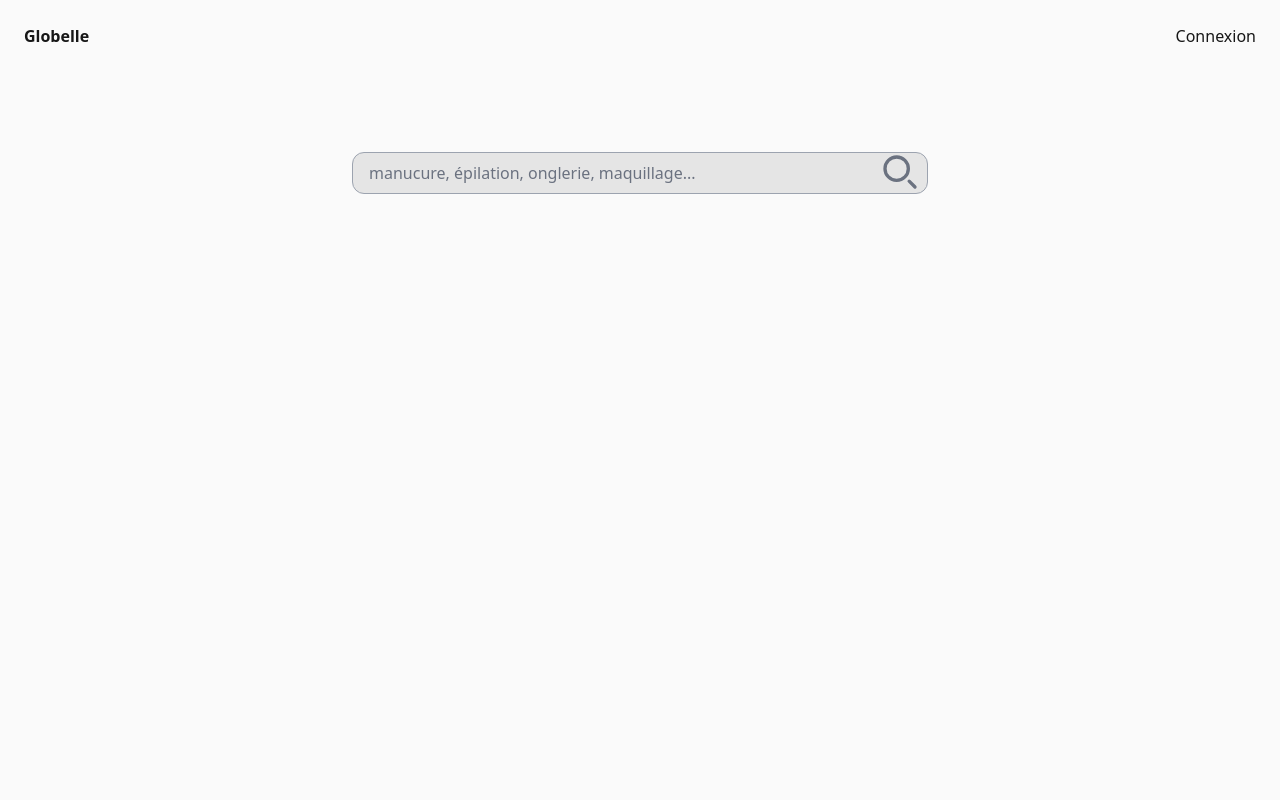
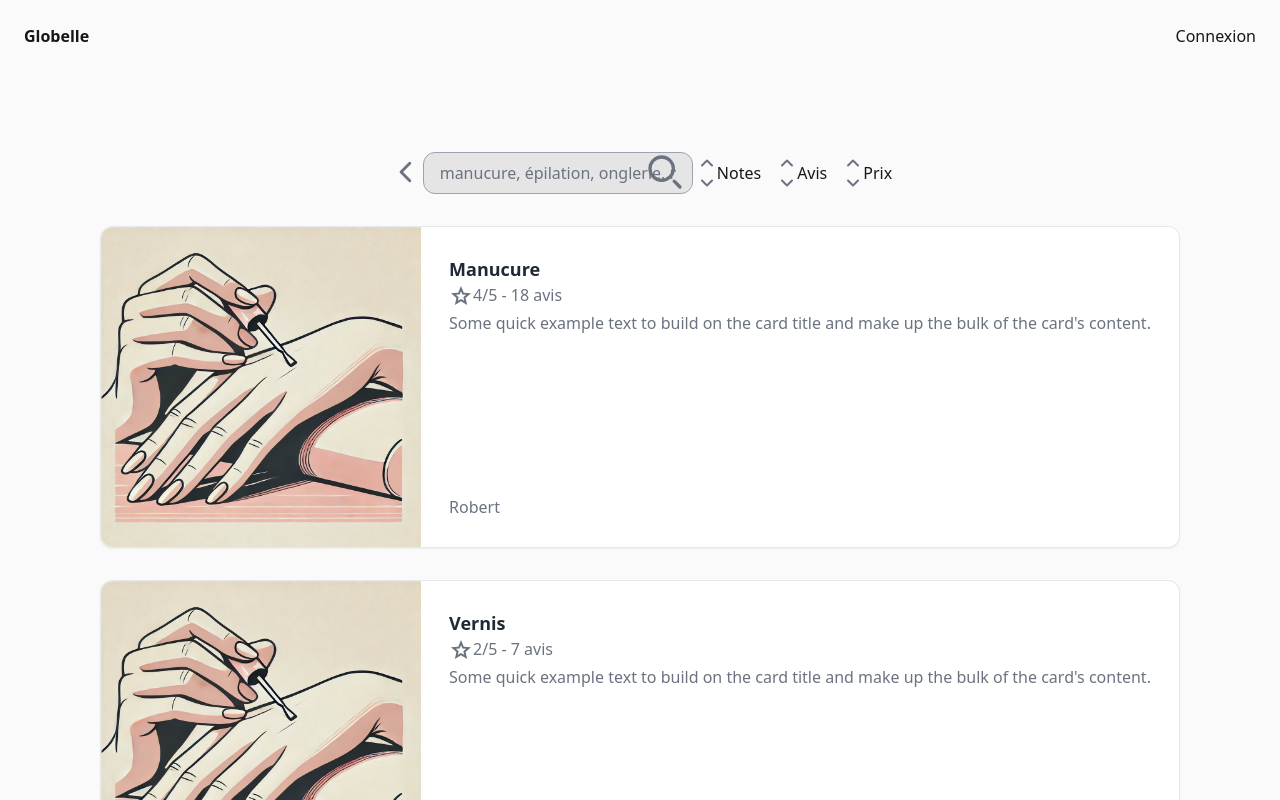
Before and after one commit to ClementBerleux/globelle-front, an Angular app: page /result in a window 1280 px wide. Shown: the top 800 px of the page. Built offline with nearby package versions, Linux system fonts and the light colour scheme.

Commit message:
Ajout resultats de recherche

```diff
--- a/src/app/components/accueil/accueil.component.html
+++ b/src/app/components/accueil/accueil.component.html
@@ -10,7 +10,7 @@
     />
     <div class="relative">
       <svg
-        class="absolute -left-12 w-10 h-10 text-gray-500 hover:text-gray-800 hover:cursor-pointer"
+        class="absolute -left-12 w-10 h-10 text-gray-500 hover:text-gray-800 hover:cursor-vernis"
         aria-hidden="true"
         xmlns="http://www.w3.org/2000/svg"
         width="24"
@@ -36,9 +36,6 @@
     @for (categorie of categories; track $index) {
     <div
       class="w-[10rem] flex flex-col cursor-vernis bg-white dark:bg-neutral-900 border dark:border-neutral-700 shadow-sm hover:shadow-lg rounded-xl dark:shadow-neutral-50/70"
-    >
-      <a
-        href=""
       [routerLink]="['/result']"
       [queryParams]="{ search: categorie.name }"
     >
@@ -46,7 +43,7 @@
         class="w-full h-auto rounded-t-xl"
         [src]="categorie.image"
         [alt]="categorie.name"
-      /></a>
+      />
       <div class="p-1">
         <h3 class="text-lg text-center font-bold text-gray-800 dark:text-white">
           {{ categorie.name }}
--- a/src/app/components/search-results/search-results.component.html
+++ b/src/app/components/search-results/search-results.component.html
@@ -1,15 +1,33 @@
-<div class="flex flex-col justify-center items-center mt-20 mb-8">
+<div class="flex flex-col justify-center items-center mt-20 mb-8 gap-8">
+  <div class="flex gap-1 flex-col sm:flex-row justify-center items-center">
     <div class="flex">
+      <svg
+        width="40"
+        height="40"
+        viewBox="0 0 48 48"
+        fill="none"
+        xmlns="http://www.w3.org/2000/svg"
+        routerLink="/home"
+        class="text-gray-500 hover:text-gray-800 hover:cursor-vernis focus:outline-none"
+      >
+        <path
+          d="M30 36L18 24L30 12"
+          stroke="currentColor"
+          stroke-width="4"
+          stroke-linecap="round"
+          stroke-linejoin="round"
+        />
+      </svg>
       <input
         type="text"
-      class="w-[24rem] sm:w-[36rem] px-4 py-2 bg-neutral-200 border border-gray-400 rounded-xl text-gray-900 placeholder-gray-500 focus:outline-none focus:border-transparent focus:ring-2 focus:ring-pink-500 caret-pink-500"
+        class="w-full px-4 py-2 bg-neutral-200 border border-gray-400 rounded-xl text-gray-900 placeholder-gray-500 focus:outline-none focus:border-transparent focus:ring-2 focus:ring-pink-500 caret-pink-500"
         placeholder="manucure, épilation, onglerie, maquillage..."
         [value]="search"
         [(ngModel)]="search"
       />
       <div class="relative">
         <svg
-        class="absolute -left-12 w-10 h-10 text-gray-500 hover:text-gray-800 hover:cursor-pointer"
+          class="absolute -left-12 w-10 h-10 text-gray-500 hover:text-gray-800 hover:cursor-vernis focus:outline-none"
           aria-hidden="true"
           xmlns="http://www.w3.org/2000/svg"
           width="24"
@@ -28,4 +46,167 @@
         </svg>
       </div>
     </div>
+    <div class="flex items-center gap-4">
+      <div class="flex items-center">
+        <div class="flex flex-col">
+          <svg
+            width="20"
+            height="20"
+            viewBox="0 0 20 20"
+            fill="none"
+            xmlns="http://www.w3.org/2000/svg"
+            class="text-gray-500 hover:text-gray-800 hover:cursor-vernis focus:outline-none"
+          >
+            <path
+              d="M15 12.5L10 7.5L5 12.5"
+              stroke="currentColor"
+              stroke-width="2"
+              stroke-linecap="round"
+              stroke-linejoin="round"
+            />
+          </svg>
+          <svg
+            width="20"
+            height="20"
+            viewBox="0 0 20 20"
+            fill="none"
+            xmlns="http://www.w3.org/2000/svg"
+            class="text-gray-500 hover:text-gray-800 hover:cursor-vernis focus:outline-none"
+          >
+            <path
+              d="M5 7.5L10 12.5L15 7.5"
+              stroke="currentColor"
+              stroke-width="2"
+              stroke-linecap="round"
+              stroke-linejoin="round"
+            />
+          </svg>
         </div>
+        <p>Notes</p>
+      </div>
+      <div class="flex items-center">
+        <div class="flex flex-col">
+          <svg
+            width="20"
+            height="20"
+            viewBox="0 0 20 20"
+            fill="none"
+            xmlns="http://www.w3.org/2000/svg"
+            class="text-gray-500 hover:text-gray-800 hover:cursor-vernis focus:outline-none"
+          >
+            <path
+              d="M15 12.5L10 7.5L5 12.5"
+              stroke="currentColor"
+              stroke-width="2"
+              stroke-linecap="round"
+              stroke-linejoin="round"
+            />
+          </svg>
+          <svg
+            width="20"
+            height="20"
+            viewBox="0 0 20 20"
+            fill="none"
+            xmlns="http://www.w3.org/2000/svg"
+            class="text-gray-500 hover:text-gray-800 hover:cursor-vernis focus:outline-none"
+          >
+            <path
+              d="M5 7.5L10 12.5L15 7.5"
+              stroke="currentColor"
+              stroke-width="2"
+              stroke-linecap="round"
+              stroke-linejoin="round"
+            />
+          </svg>
+        </div>
+        <p>Avis</p>
+      </div>
+      <div class="flex items-center">
+        <div class="flex flex-col">
+          <svg
+            width="20"
+            height="20"
+            viewBox="0 0 20 20"
+            fill="none"
+            xmlns="http://www.w3.org/2000/svg"
+            class="text-gray-500 hover:text-gray-800 hover:cursor-vernis focus:outline-none"
+          >
+            <path
+              d="M15 12.5L10 7.5L5 12.5"
+              stroke="currentColor"
+              stroke-width="2"
+              stroke-linecap="round"
+              stroke-linejoin="round"
+            />
+          </svg>
+          <svg
+            width="20"
+            height="20"
+            viewBox="0 0 20 20"
+            fill="none"
+            xmlns="http://www.w3.org/2000/svg"
+            class="text-gray-500 hover:text-gray-800 hover:cursor-vernis focus:outline-none"
+          >
+            <path
+              d="M5 7.5L10 12.5L15 7.5"
+              stroke="currentColor"
+              stroke-width="2"
+              stroke-linecap="round"
+              stroke-linejoin="round"
+            />
+          </svg>
+        </div>
+        <p>Prix</p>
+      </div>
+    </div>
+  </div>
+  @for (service of services; track $index) {
+  <div
+    class="bg-white mx-4 border rounded-xl shadow-sm sm:flex dark:bg-neutral-900 dark:border-neutral-700 dark:shadow-neutral-700/70"
+  >
+    <div
+      class="shrink-0 w-full rounded-t-xl overflow-hidden sm:rounded-s-xl sm:max-w-60 sm:rounded-se-none md:max-w-xs"
+    >
+      <img
+        class="size-full top-0 start-0 object-cover"
+        src="images/categories/manucure.webp"
+        alt="Card Image"
+      />
+    </div>
+    <div class="flex flex-wrap">
+      <div class="p-4 flex flex-col h-full sm:p-7">
+        <h3 class="text-lg font-bold text-gray-800 dark:text-white">
+          {{ service.name }}
+        </h3>
+        <div class="flex">
+          <svg
+            width="24"
+            height="24"
+            viewBox="0 0 24 24"
+            fill="none"
+            xmlns="http://www.w3.org/2000/svg"
+            class="text-gray-500"
+          >
+            <path
+              d="M8.85 17.825L12 15.925L15.15 17.85L14.325 14.25L17.1 11.85L13.45 11.525L12 8.125L10.55 11.5L6.9 11.825L9.675 14.25L8.85 17.825ZM5.825 22L7.45 14.975L2 10.25L9.2 9.625L12 3L14.8 9.625L22 10.25L16.55 14.975L18.175 22L12 18.275L5.825 22Z"
+              fill="currentColor"
+            />
+          </svg>
+          <p class="text-s text-gray-500 dark:text-neutral-500">
+            {{ service.note }}/5 - {{ service.nbAvis }} avis
+          </p>
+        </div>
+        <p class="mt-1 text-gray-500 dark:text-neutral-400">
+          Some quick example text to build on the card title and make up the
+          bulk of the card's content.
+        </p>
+        <div class="mt-5 sm:mt-auto">
+          <p class="text-s text-gray-500 dark:text-neutral-500">
+            {{ service.prestataire }}
+          </p>
+        </div>
+      </div>
+    </div>
+  </div>
+  }
+</div>
--- a/src/app/components/search-results/search-results.component.ts
+++ b/src/app/components/search-results/search-results.component.ts
@@ -14,6 +14,30 @@ export class SearchResultsComponent {
 
   public search: string = '';
 
+  public services = [
+    {
+      name: 'Manucure',
+      prestataire: 'Robert',
+      prix: '35€',
+      nbAvis: 18,
+      note: 4,
+    },
+    {
+      name: 'Vernis',
+      prestataire: 'Michel',
+      prix: '15€',
+      nbAvis: 7,
+      note: 2,
+    },
+    {
+      name: 'Extension cils',
+      prestataire: 'Bernard',
+      prix: '88€',
+      nbAvis: 13,
+      note: 5,
+    },
+  ];
+
   ngOnInit() {
     this.route.queryParamMap.subscribe((params) => {
       this.search = params.get('search') || '';
```
Lines whose indentation alone changed are shown as unchanged.
